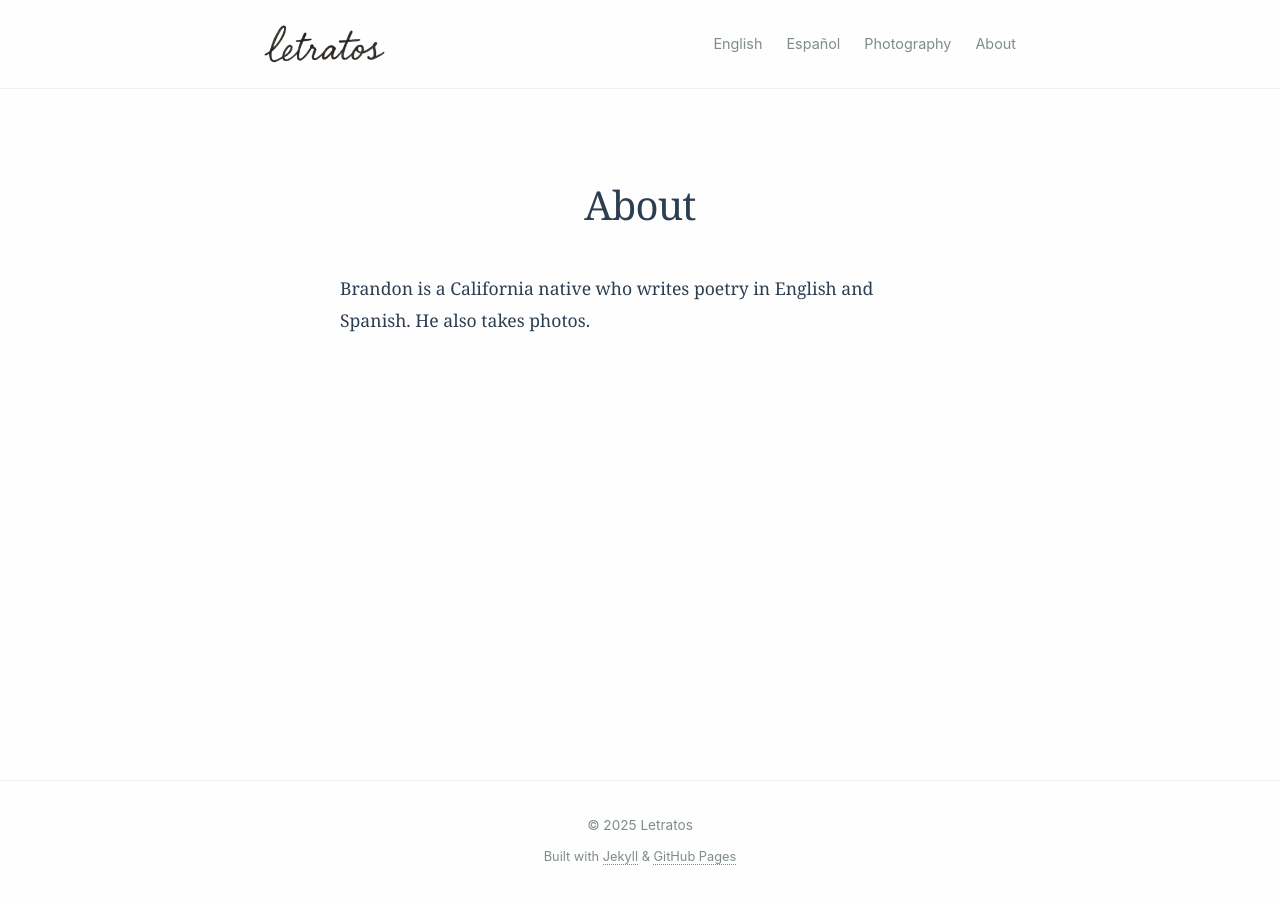
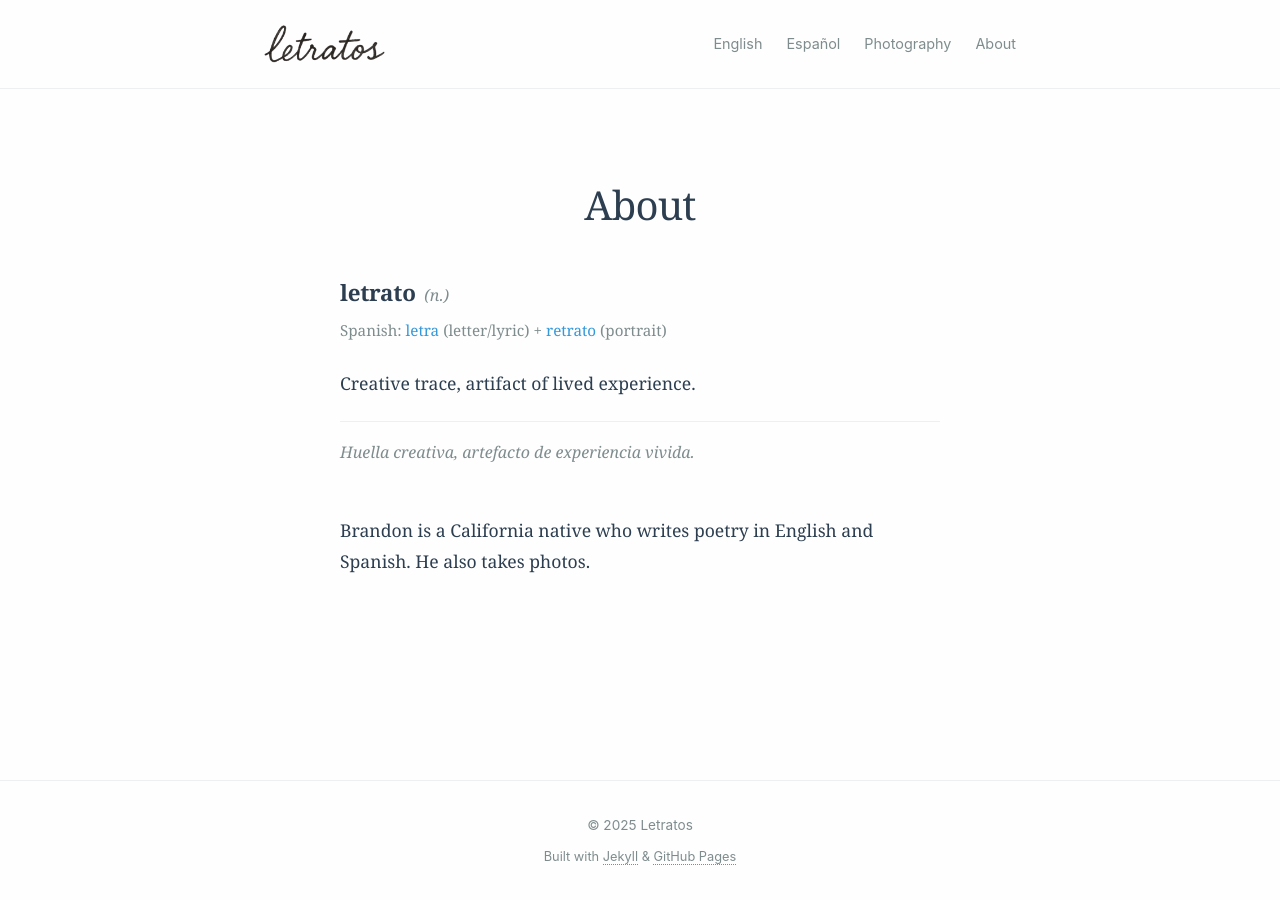
Before and after one commit to bjpl/letratos, a Jekyll site: the page built from about.md, in a window 1280 px wide. Built offline with Jekyll 4.4.1, drawn with Linux system fonts in a browser that asks for light colours.

Commit message:
Move letrato definition to about page
- Moved full etymology and definition from homepage to about page
- Homepage returns to simple tagline: "A record of the poetry and art a life makes"
- About page now features the complete definition with etymology
- Separated CSS styling for homepage intro vs about page definition

🤖 Generated with Claude Code

Co-Authored-By: Claude <noreply@anthropic.com>

```diff
--- a/_sass/styles.scss
+++ b/_sass/styles.scss
@@ -427,7 +427,15 @@ body {
   }
 }
 
-.site-intro {
+// Homepage intro
+.home .site-intro {
+  font-size: 1.2rem;
+  color: $text-secondary;
+  margin-bottom: 3rem;
+}
+
+// About page definition styling
+.about-container .site-intro {
   margin-bottom: 3rem;
   max-width: 600px;
   margin-left: auto;
--- a/about.md
+++ b/about.md
@@ -7,6 +7,19 @@ permalink: /about/
 <div class="about-container">
   <h1>About</h1>
 
+  <div class="site-intro">
+    <p class="word-definition">
+      <strong>letrato</strong> <span class="phonetic">(n.)</span><br>
+      <span class="etymology">Spanish: <em>letra</em> (letter/lyric) + <em>retrato</em> (portrait)</span>
+    </p>
+    <p class="definition-text">
+      Creative trace, artifact of lived experience.
+    </p>
+    <p class="spanish-quote">
+      <i>Huella creativa, artefacto de experiencia vivida.</i>
+    </p>
+  </div>
+
   <div class="bio">
     <p>Brandon is a California native who writes poetry in English and Spanish. He also takes photos.</p>
   </div>
```
Also changed, not shown: index.html (+1 -12 lines).
